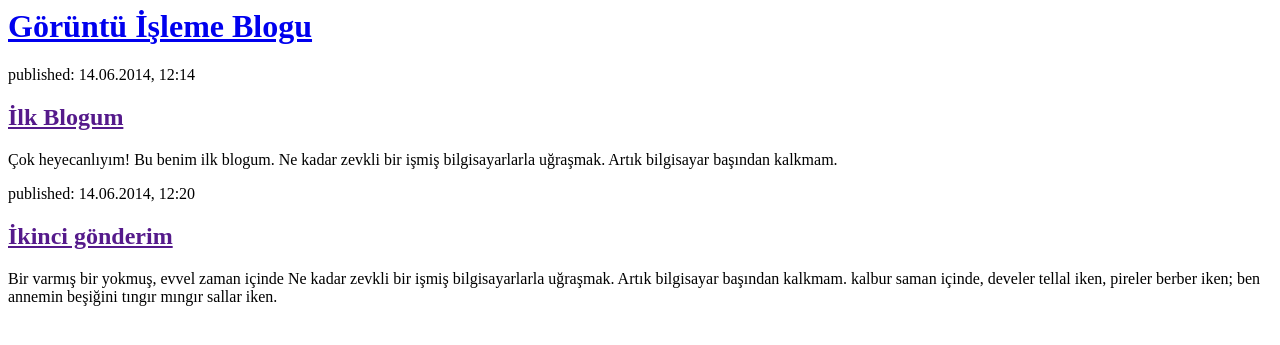
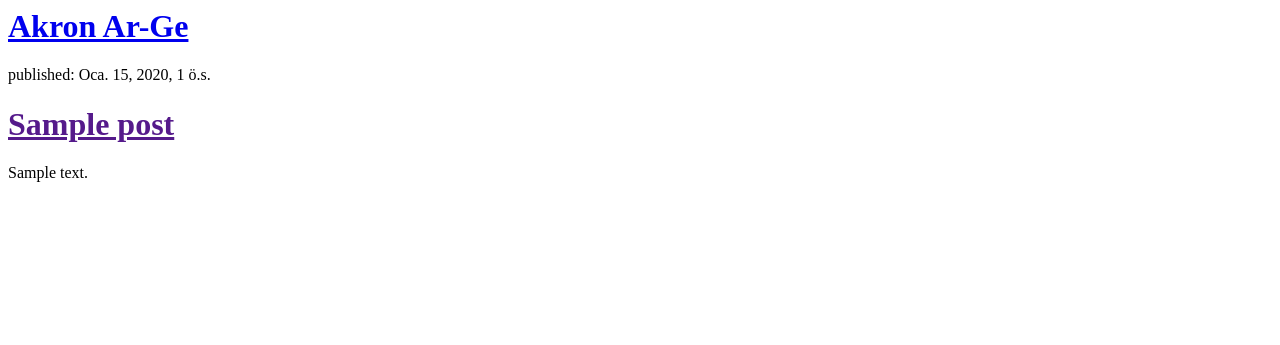
Before and after one commit to EnesBasarkan/djangoBlog, a Django app: page / in a window 1280 px wide. Shown: the top 345 px of the page. Run offline with Django 3.2, Linux system fonts and the light colour scheme; tables that the repository leaves empty hold one stand-in row (values such as "Sample post").

Commit message:
Veri tabanından veri çekildi

```diff
--- a/blog/templates/blog/post_list.html
+++ b/blog/templates/blog/post_list.html
@@ -1,21 +1,13 @@
 <html>
-    <head>
-        <title>Görüntü İşleme Blogu</title>
-    </head>
-    <body>
-        <div>
-            <h1><a href="/">Görüntü İşleme Blogu</a></h1>
-        </div>
-        <div>
-            <p>published: 14.06.2014, 12:14</p>
-            <h2><a href="">İlk Blogum</a></h2>
-            <p>Çok heyecanlıyım! Bu benim ilk blogum. Ne kadar zevkli bir işmiş bilgisayarlarla uğraşmak. Artık bilgisayar başından kalkmam. </p>
-        </div>
+<div>
+    <h1><a href="/">Akron Ar-Ge</a></h1>
+</div>
 
-        <div>
-            <p>published: 14.06.2014, 12:20</p>
-            <h2><a href="">İkinci gönderim</a></h2>
-            <p>Bir varmış bir yokmuş, evvel zaman içinde Ne kadar zevkli bir işmiş bilgisayarlarla uğraşmak. Artık bilgisayar başından kalkmam. kalbur saman içinde, develer tellal iken, pireler berber iken; ben annemin beşiğini tıngır mıngır sallar iken.</p>
-        </div>
-    </body>
+{% for post in posts %}
+    <div>
+        <p>published: {{ post.published_date }}</p>
+        <h1><a href="">{{ post.title }}</a></h1>
+        <p>{{ post.text|linebreaksbr }}</p>
+    </div>
+{% endfor %}
 </html>
--- a/blog/views.py
+++ b/blog/views.py
@@ -1,6 +1,8 @@
 from django.shortcuts import render
-
+from .models import Post
+from django.utils import timezone
 # Create your views here.
 
 def post_list(request):
-    return render(request,'blog/post_list.html',{})
+    posts = Post.objects.filter(published_date__lte=timezone.now()).order_by('created_date')
+    return render(request, 'blog/post_list.html', {'posts':posts})
```
